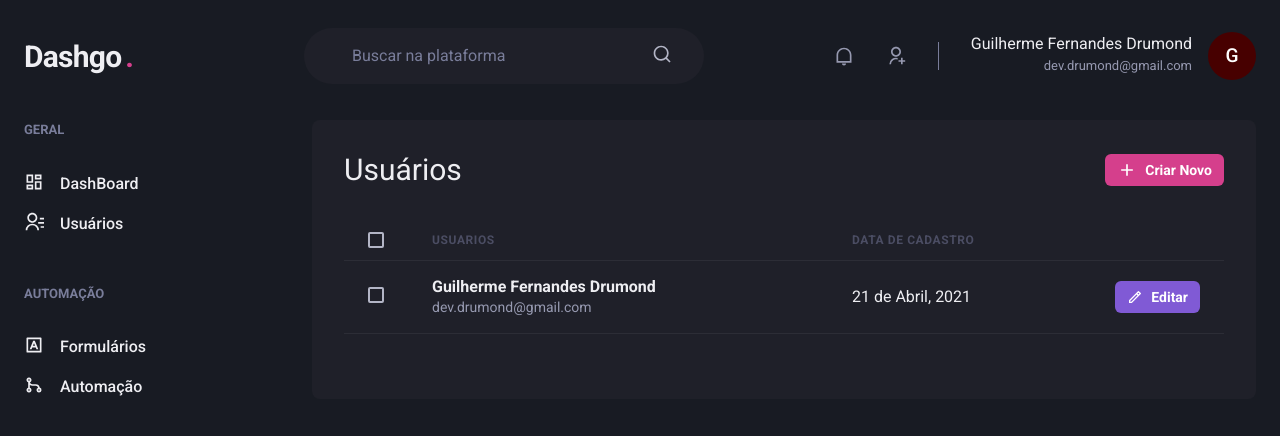
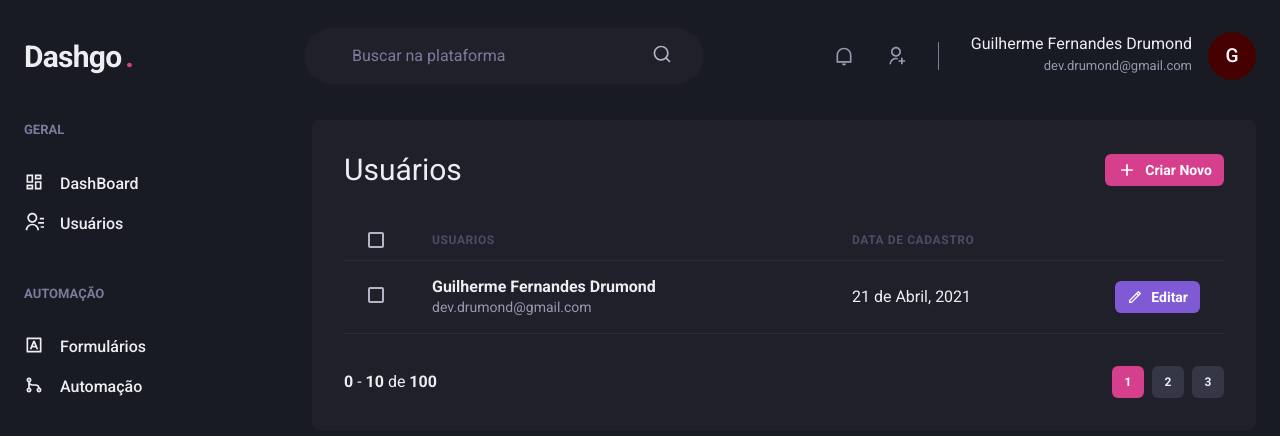
Before and after one commit to gui-drumond/dashgo, a Next.js app: page /users in a window 1280 px wide. Shown: the top 436 px of the page. Built offline with nearby package versions, Linux system fonts and the light colour scheme.

Commit message:
Feature: Page create users

```diff
--- /dev/null
+++ b/src/pages/Pagination/Pagination.tsx
@@ -0,0 +1,57 @@
+import { Stack, Button, Box} from "@chakra-ui/react";
+
+export function Pagination() {
+  return (
+    <Stack
+      direction="row"
+      mt="8"
+      justify="space-between"
+      align="center"
+      spacing="6"
+    >
+      <Box>
+        <strong>0</strong> - <strong>10</strong> de <strong>100</strong>
+      </Box>
+      <Stack
+        direction="row"
+        spacing="2"
+      >
+        <Button
+          size="sm"
+          fontSize="xs"
+          width="4"
+          colorScheme="pink"
+          disabled
+          _disabled={{
+            bg: "pink.500",
+            cursor: "default",
+          }}
+        >
+          1
+        </Button>
+        <Button
+          size="sm"
+          fontSize="xs"
+          width="4"
+          bg="gray.700"
+          _hover={{
+            bg: "gray.500",
+          }}
+        >
+          2
+        </Button>
+        <Button
+          size="sm"
+          fontSize="xs"
+          width="4"
+          bg="gray.700"
+          _hover={{
+            bg: "gray.500",
+          }}
+        >
+          3
+        </Button>
+      </Stack>
+    </Stack>
+  );
+}
--- a/src/pages/users/index.tsx
+++ b/src/pages/users/index.tsx
@@ -3,6 +3,7 @@
 import { RiAddLine, RiPencilLine } from 'react-icons/ri'
 import { Header } from "../../components/Header"
 import { SideBar } from "../../components/Sidebar"
+import { Pagination } from '../Pagination/Pagination'
 
 export default function UserList(){
   return(
@@ -62,6 +63,7 @@
               </Tr>
             </Tbody>
           </Table>
+          <Pagination/>
         </Box>
       </Flex>
     </Box>
```
Also changed, not shown: src/pages/users/create/index.tsx (added, +36 -0 lines).
